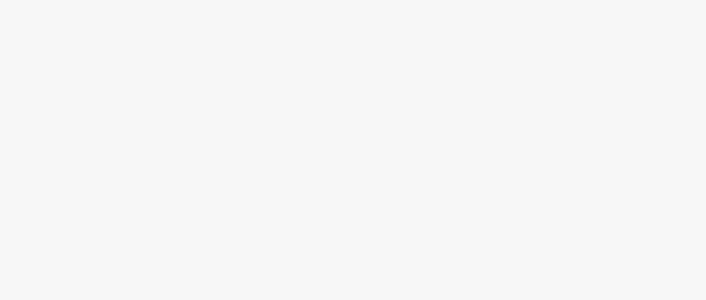
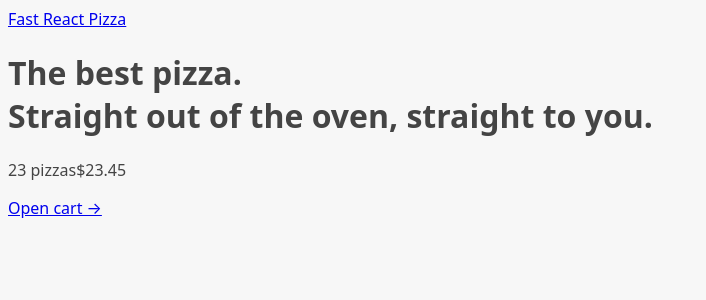
Before and after one commit to Josef8852/FastReactPizza, a React (Vite) app: page / in a window 1280 px wide. Shown: the top 300 px of the page, without its empty margins (0-706 px from the left). Built offline with nearby package versions, Linux system fonts and the light colour scheme.

Commit message:
Implement the AppLayout and Nested Routes

```diff
--- a/package.json
+++ b/package.json
@@ -13,6 +13,7 @@
     "@tailwindcss/vite": "^4.2.1",
     "react": "^19.2.0",
     "react-dom": "^19.2.0",
+    "react-router-dom": "^7.13.1",
     "tailwindcss": "^4.2.1"
   },
   "devDependencies": {
--- a/src/App.tsx
+++ b/src/App.tsx
@@ -1,15 +1,49 @@
 import React from "react";
+import { createBrowserRouter, RouterProvider } from "react-router-dom";
+import Home from "./ui/Home";
+import Menu from "./feautures/menu/Menu";
+import Cart from "./feautures/cart/Cart";
+import CreateOrder from "./feautures/order/CreateOrder";
+import Order from "./feautures/order/Order";
+import AppLayout from "./ui/AppLayout";
+
+const router = createBrowserRouter([
+  {
+    element: <AppLayout />, // Layout Route
+    children: [ // Nested Routes
+      {
+        path: "/",
+        element: <Home />
+      },
+      {
+        path: "/menu",
+        element: <Menu />
+      },
+      {
+        path: "/cart",
+        element : <Cart/>
+      },
+      {
+        path: "/order/new",
+        element : <CreateOrder/>
+      },
+      {
+        path: "/order/:orderID",
+        element : <Order/>
+      }
+    ]
+  },
+
+
+]);
 
 
 
 
 const App : React.FC = () => {
 
+  return <RouterProvider router={router} />
 
-
-  return (<>
-
-  </>)
 
 }
 
--- a/src/feautures/cart/CartOverview.tsx
+++ b/src/feautures/cart/CartOverview.tsx
@@ -1,3 +1,4 @@
+import { Link } from "react-router-dom";
 
 
 
@@ -8,7 +9,7 @@
         <span>23 pizzas</span>
         <span>$23.45</span>
       </p>
-      <a href="#">Open cart &rarr;</a>
+      <Link to="/cart" >Open cart &rarr;</Link>
     </div>
   );
 }
--- /dev/null
+++ b/src/ui/AppLayout.tsx
@@ -0,0 +1,28 @@
+import { Outlet } from "react-router-dom"
+import CartOverview from "../feautures/cart/CartOverview"
+import Header from "./Header"
+
+
+
+
+const AppLayout: React.FC = () => {
+
+
+  return (
+    <div>
+      <Header />
+
+      <main>
+          <Outlet/>
+      </main>
+
+      <CartOverview/>
+
+    </div>
+  )
+
+}
+
+
+
+export default AppLayout
--- /dev/null
+++ b/src/ui/Header.tsx
@@ -0,0 +1,18 @@
+import { Link } from "react-router-dom";
+
+
+
+const Header  :React.FC = () => {
+
+
+  return (
+    <header>
+      <Link to="/"> Fast React Pizza </Link>
+    </header>
+  );
+
+
+}
+
+
+export default Header;
```
Also changed, not shown: 1 other file (tests, documents, lock files or other folders).
